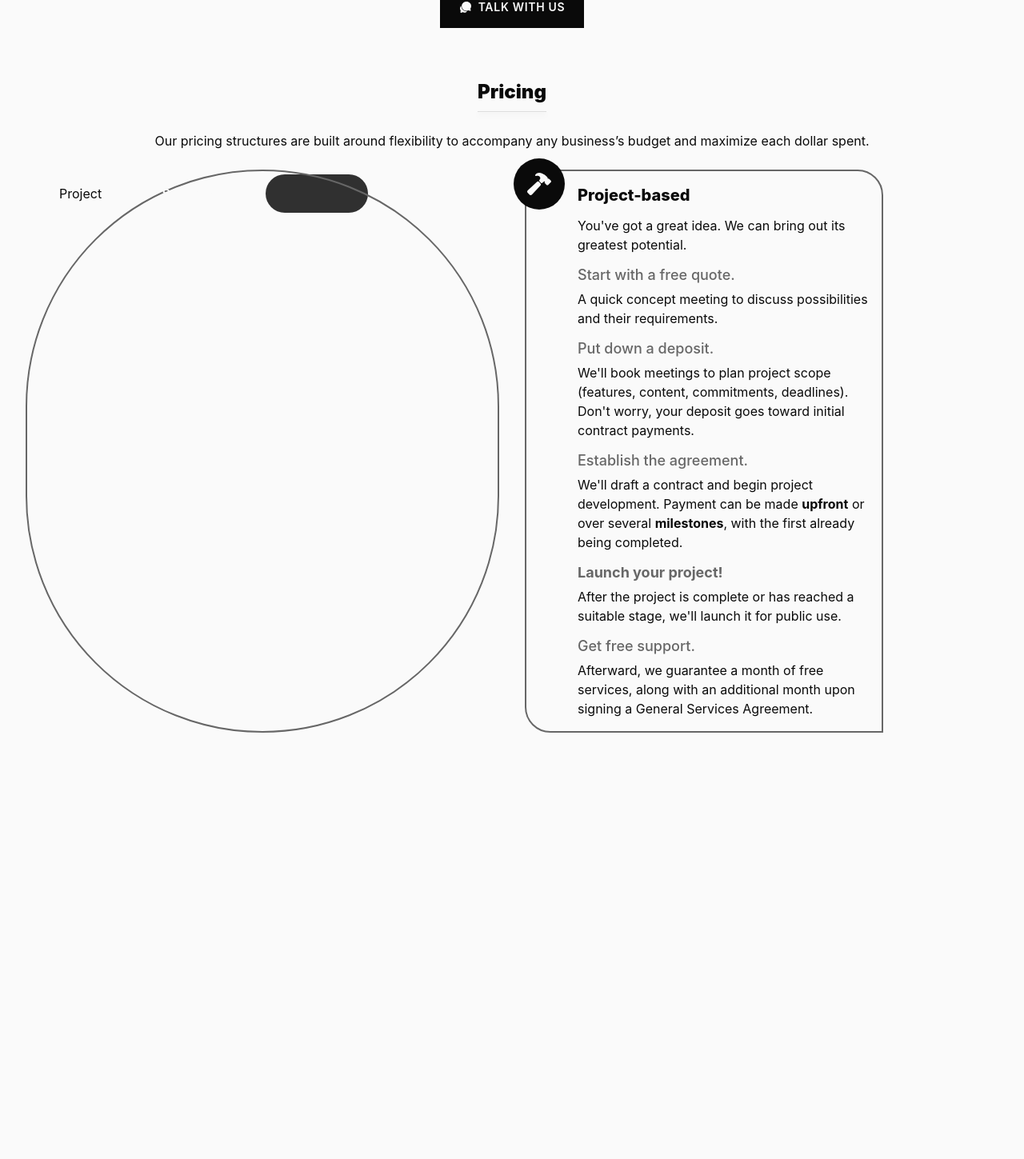
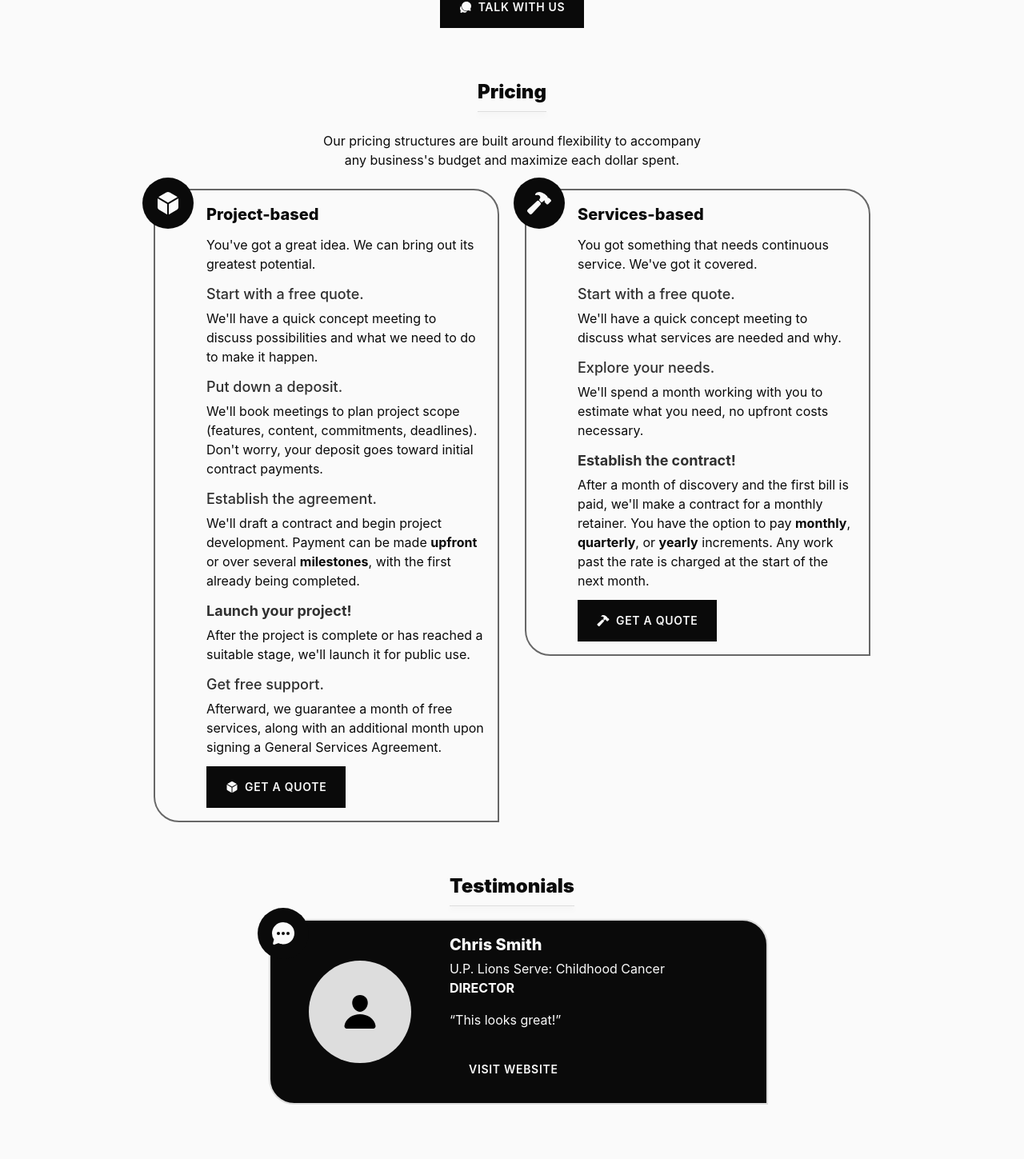
Before and after one commit to sugarmaplemedia/sugarmaplemedia, a SvelteKit app: page / in a window 1280 px wide. Shown: the part 1330-2779 px from the top of the page at 80% size. Built offline with nearby package versions, Linux system fonts and the light colour scheme.

Commit message:
Finished pricing, built testimonial, about & folio

```diff
--- a/src/lib/components/Button.svelte
+++ b/src/lib/components/Button.svelte
@@ -4,17 +4,20 @@ import type { Name } from "./Icon";
 
 // TODO: Add ability to override href with function
 export let href = "#"
+export let target: string|null = null
 export let icon: Name|null = null
+export let darkMode = false
 </script>
 
 <a
     {href}
+    {target}
     class="
         px-4 lg:px-6 py-3 lg:py-4 w-fit
         flex gap-2 items-center
-        bg-black
-        text-xs lg:text-sm text-white uppercase tracking-wider font-semibold
-        fill-white">
+        {!darkMode ? 'bg-black' : 'bg-white'}
+        text-xs lg:text-sm {!darkMode ? 'text-white' : 'text-black'} uppercase tracking-wider font-semibold
+        {!darkMode ? 'fill-white' : 'fill-black'}">
     {#if icon}
     <Icon name={icon} />
     {/if}
--- a/src/lib/components/Icon.d.ts
+++ b/src/lib/components/Icon.d.ts
@@ -1 +1 @@
-export type Name = "brackets"|"brush"|"chatbubbles"|"cube"|"desktop"|"hammer"|"image"
+export type Name = "brackets"|"brush"|"chatbubbles"|"chatmessage"|"cube"|"desktop"|"hammer"|"image"|"person"
--- a/src/lib/components/Icon.svelte
+++ b/src/lib/components/Icon.svelte
@@ -9,10 +9,12 @@ let icons = {
     brackets: `<path d="M160 389a20.91 20.91 0 01-13.82-5.2l-128-112a21 21 0 010-31.6l128-112a21 21 0 0127.66 31.61L63.89 256l109.94 96.19A21 21 0 01160 389zM352 389a21 21 0 01-13.84-36.81L448.11 256l-109.94-96.19a21 21 0 0127.66-31.61l128 112a21 21 0 010 31.6l-128 112A20.89 20.89 0 01352 389zM208 437a21 21 0 01-20.12-27l96-320a21 21 0 1140.23 12l-96 320A21 21 0 01208 437z"/>`,
     brush: `<path d="M233.15 360.11a15.7 15.7 0 01-4.92-.77 16 16 0 01-10.92-13c-2.15-15-19.95-32.46-36.62-35.85a16 16 0 01-8.69-26.33l211.09-235.1c.19-.22.39-.43.59-.63a56.57 56.57 0 0179.89 0 56.51 56.51 0 01.11 79.78l-219 227a16 16 0 01-11.53 4.9zM119.89 480.11c-32.14 0-65.45-16.89-84.85-43a16 16 0 0112.85-25.54c5.34 0 20-4.87 20-20.57 0-39.07 31.4-70.86 70-70.86s70 31.79 70 70.86c0 49.12-39.48 89.11-88 89.11z"/>`,
     chatbubbles: `<path d="M60.44 389.17c0 .07 0 .2-.08.38.03-.12.05-.25.08-.38zM439.9 405.6a26.77 26.77 0 01-9.59-2l-56.78-20.13-.42-.17a9.88 9.88 0 00-3.91-.76 10.32 10.32 0 00-3.62.66c-1.38.52-13.81 5.19-26.85 8.77-7.07 1.94-31.68 8.27-51.43 8.27-50.48 0-97.68-19.4-132.89-54.63A183.38 183.38 0 01100.3 215.1a175.9 175.9 0 014.06-37.58c8.79-40.62 32.07-77.57 65.55-104A194.76 194.76 0 01290.3 32c52.21 0 100.86 20 137 56.18 34.16 34.27 52.88 79.33 52.73 126.87a177.86 177.86 0 01-30.3 99.15l-.19.28-.74 1c-.17.23-.34.45-.5.68l-.15.27a21.63 21.63 0 00-1.08 2.09l15.74 55.94a26.42 26.42 0 011.12 7.11 24 24 0 01-24.03 24.03z"/><path d="M299.87 425.39a15.74 15.74 0 00-10.29-8.1c-5.78-1.53-12.52-1.27-17.67-1.65a201.78 201.78 0 01-128.82-58.75A199.21 199.21 0 0186.4 244.16C85 234.42 85 232 85 232a16 16 0 00-28-10.58s-7.88 8.58-11.6 17.19a162.09 162.09 0 0011 150.06C59 393 59 395 58.42 399.5c-2.73 14.11-7.51 39-10 51.91a24 24 0 008 22.92l.46.39A24.34 24.34 0 0072 480a23.42 23.42 0 009-1.79l53.51-20.65a8.05 8.05 0 015.72 0c21.07 7.84 43 12 63.78 12a176 176 0 0074.91-16.66c5.46-2.56 14-5.34 19-11.12a15 15 0 001.95-16.39z"/>`,
+    chatmessage: `<path d="M398 81.84A227.4 227.4 0 00255.82 32C194.9 32 138 55.47 95.46 98.09 54.35 139.33 31.82 193.78 32 251.37a215.66 215.66 0 0035.65 118.76l.19.27c.28.41.57.82.86 1.22s.65.92.73 1.05l.22.4c1.13 2 2 4.44 1.23 6.9l-18.42 66.66a29.13 29.13 0 00-1.2 7.63A25.69 25.69 0 0076.83 480a29.44 29.44 0 0010.45-2.29l67.49-24.36.85-.33a14.75 14.75 0 015.8-1.15 15.12 15.12 0 015.37 1c1.62.63 16.33 6.26 31.85 10.6 12.9 3.6 39.74 9 60.77 9 59.65 0 115.35-23.1 156.83-65.06C457.36 365.77 480 310.42 480 251.49a213.5 213.5 0 00-4.78-45c-10.34-48.62-37.76-92.9-77.22-124.65zM87.48 380zM160 288a32 32 0 1132-32 32 32 0 01-32 32zm96 0a32 32 0 1132-32 32 32 0 01-32 32zm96 0a32 32 0 1132-32 32 32 0 01-32 32z"/>`,
     cube: `<path d="M440.9 136.3a4 4 0 000-6.91L288.16 40.65a64.14 64.14 0 00-64.33 0L71.12 129.39a4 4 0 000 6.91L254 243.88a4 4 0 004.06 0zM54 163.51a4 4 0 00-6 3.49v173.89a48 48 0 0023.84 41.39L234 479.51a4 4 0 006-3.46V274.3a4 4 0 00-2-3.46zM272 275v201a4 4 0 006 3.46l162.15-97.23A48 48 0 00464 340.89V167a4 4 0 00-6-3.45l-184 108a4 4 0 00-2 3.45z"/>`,
     desktop: `<path d="M16 352a48.05 48.05 0 0048 48h133.88l-4 32H144a16 16 0 000 32h224a16 16 0 000-32h-49.88l-4-32H448a48.05 48.05 0 0048-48v-48H16zm240-16a16 16 0 11-16 16 16 16 0 0116-16zM496 96a48.05 48.05 0 00-48-48H64a48.05 48.05 0 00-48 48v192h480z"/>`,
     hammer: `<path d="M280.16 242.79l-26.11-26.12a32 32 0 00-45.14-.12L27.38 384.08c-6.61 6.23-10.95 14.17-11.35 23.06a32.11 32.11 0 009.21 23.94l39 39.43a.46.46 0 00.07.07A32.29 32.29 0 0087 480h1.18c8.89-.33 16.85-4.5 23.17-11.17l168.7-180.7a32 32 0 00.11-45.34zM490 190l-.31-.31-34.27-33.92a21.46 21.46 0 00-15.28-6.26 21.89 21.89 0 00-12.79 4.14c0-.43.06-.85.09-1.22.45-6.5 1.15-16.32-5.2-25.22a258 258 0 00-24.8-28.74.6.6 0 00-.08-.08c-13.32-13.12-42.31-37.83-86.72-55.94A139.55 139.55 0 00257.56 32C226 32 202 46.24 192.81 54.68a119.92 119.92 0 00-14.18 16.22 16 16 0 0018.65 24.34 74.45 74.45 0 018.58-2.63 63.46 63.46 0 0118.45-1.15c13.19 1.09 28.79 7.64 35.69 13.09 11.7 9.41 17.33 22.09 18.26 41.09.18 3.82-7.72 18.14-20 34.48a16 16 0 001.45 21l34.41 34.41a16 16 0 0022 .62c9.73-8.69 24.55-21.79 29.73-25 7.69-4.73 13.19-5.64 14.7-5.8a19.18 19.18 0 0111.29 2.38 1.24 1.24 0 01-.31.95l-1.82 1.73-.3.28a21.52 21.52 0 00.05 30.54l34.26 33.91a21.45 21.45 0 0015.28 6.25 21.7 21.7 0 0015.22-6.2l55.5-54.82c.19-.19.38-.39.56-.59A21.87 21.87 0 00490 190z"/>`,
-    image: `<path d="M416 64H96a64.07 64.07 0 00-64 64v256a64.07 64.07 0 0064 64h320a64.07 64.07 0 0064-64V128a64.07 64.07 0 00-64-64zm-80 64a48 48 0 11-48 48 48.05 48.05 0 0148-48zM96 416a32 32 0 01-32-32v-67.63l94.84-84.3a48.06 48.06 0 0165.8 1.9l64.95 64.81L172.37 416zm352-32a32 32 0 01-32 32H217.63l121.42-121.42a47.72 47.72 0 0161.64-.16L448 333.84z"/>`
+    image: `<path d="M416 64H96a64.07 64.07 0 00-64 64v256a64.07 64.07 0 0064 64h320a64.07 64.07 0 0064-64V128a64.07 64.07 0 00-64-64zm-80 64a48 48 0 11-48 48 48.05 48.05 0 0148-48zM96 416a32 32 0 01-32-32v-67.63l94.84-84.3a48.06 48.06 0 0165.8 1.9l64.95 64.81L172.37 416zm352-32a32 32 0 01-32 32H217.63l121.42-121.42a47.72 47.72 0 0161.64-.16L448 333.84z"/>`,
+    person: `<path d="M332.64 64.58C313.18 43.57 286 32 256 32c-30.16 0-57.43 11.5-76.8 32.38-19.58 21.11-29.12 49.8-26.88 80.78C156.76 206.28 203.27 256 256 256s99.16-49.71 103.67-110.82c2.27-30.7-7.33-59.33-27.03-80.6zM432 480H80a31 31 0 01-24.2-11.13c-6.5-7.77-9.12-18.38-7.18-29.11C57.06 392.94 83.4 353.61 124.8 326c36.78-24.51 83.37-38 131.2-38s94.42 13.5 131.2 38c41.4 27.6 67.74 66.93 76.18 113.75 1.94 10.73-.68 21.34-7.18 29.11A31 31 0 01432 480z"/>`
 }
 
 let displayIcon = icons[name]
--- a/src/routes/+page.svelte
+++ b/src/routes/+page.svelte
@@ -99,7 +99,7 @@ const handleKeydown = (e: KeyboardEvent, f: () => void) => {
     <section id="services" class="px-4 xs:px-6 flex flex-col items-center gap-8">
         <Header>Services</Header>
 
-        <main class="pl-4 xs:pl-0 flex flex-col md:grid md:grid-cols-2 items-center md:items-stretch gap-8">
+        <main class="max-w-4xl pl-4 xs:pl-0 flex flex-col md:grid md:grid-cols-2 items-center md:items-stretch gap-8">
             <!-- Model object -->
             {#each services as service}
             <article class="max-w-md pl-12 xs:pl-16 pr-4 py-4 relative border-2 border-gray rounded-[0_32px_0_32px]">
@@ -120,17 +120,16 @@ const handleKeydown = (e: KeyboardEvent, f: () => void) => {
         </footer>
     </section>
 
-    <section id="pricing" class="flex flex-col gap-6 px-2">
+    <section id="pricing" class="flex flex-col items-center gap-6 px-2">
         <Header>Pricing</Header>
-        <p class="px-4 text-center">Our pricing structures are built around flexibility to accompany any business’s budget and maximize each dollar spent.</p>
-        <main class="px-2 xs:px-6 flex flex-col md:grid md:grid-cols-2 items-center md:items-stretch gap-8">
+        <p class="max-w-lg px-4 text-center">Our pricing structures are built around flexibility to accompany any business's budget and maximize each dollar spent.</p>
+        <main class="px-2 xs:px-6 flex flex-col items-center gap-8">
             <!-- Toggle -->
-            <!-- Two text boxes inside a flex row container with a before pseudo for bg color -->
             <button
                 on:click={handleToggle}
                 on:keydown={(e) => handleKeydown(e, handleToggle)}
                 class="
-                    px-10 py-4 relative flex border-2 border-gray rounded-full
+                    px-10 py-4 relative flex md:hidden border-2 border-gray rounded-full
 
                     before:w-32 before:h-12
                     before:transition-all
@@ -141,35 +140,114 @@ const handleKeydown = (e: KeyboardEvent, f: () => void) => {
             </button>
 
             <!-- Pricing container -->
-            <article class="max-w-md pl-12 xs:pl-16 pr-4 py-4 relative border-2 border-gray rounded-[0_32px_0_32px]">
+            <div class="w-[200vw] md:w-full max-w-4xl gap-8 px-4 md:px-0 flex {toggleLeft ? 'translate-x-1/4' : '-translate-x-1/4'} md:translate-x-0 transition-all">
+                <article class="w-full ml-4 md:ml-0 pl-12 xs:pl-16 pr-4 py-4 relative border-2 border-gray rounded-[0_32px_0_32px]">
                     <div class="w-fit p-4 absolute -left-6 xs:-left-4 -top-6 xs:-top-4 bg-black rounded-full">
-                    <Icon name="hammer" class="w-8 h-8 fill-white"/>
+                        <Icon name="cube" class="w-8 h-8 fill-white"/>
                     </div>
                     <div class="h-full flex flex-col gap-3">
                         <h3>Project-based</h3>
                         <p>You've got a great idea. We can bring out its greatest potential.</p>
                         <section class="flex flex-col gap-1">
-                        <h4>Start with a free quote.</h4>
-                        <p>A quick concept meeting to discuss possibilities and their requirements.</p>
+                            <h4 class="text-gray-dark">Start with a free quote.</h4>
+                            <p>We'll have a quick concept meeting to discuss possibilities and what we need to do to make it happen.</p>
                         </section>
                         <section class="flex flex-col gap-1">
-                        <h4>Put down a deposit.</h4>
+                            <h4 class="text-gray-dark">Put down a deposit.</h4>
                             <p>We'll book meetings to plan project scope (features, content, commitments, deadlines). Don't worry, your deposit goes toward initial contract payments.</p>
                         </section>
                         <section class="flex flex-col gap-1">
-                        <h4>Establish the agreement.</h4>
+                            <h4 class="text-gray-dark">Establish the agreement.</h4>
                             <p>We'll draft a contract and begin project development. Payment can be made <span class="font-bold">upfront</span> or over several <span class="font-bold">milestones</span>, with the first already being completed.</p>
                         </section>
                         <section class="flex flex-col gap-1">
-                        <h4 class="font-bold">Launch your project!</h4>
+                            <h4 class="font-bold text-gray-dark">Launch your project!</h4>
                             <p>After the project is complete or has reached a suitable stage, we'll launch it for public use.</p>
                         </section>
                         <section class="flex flex-col gap-1">
-                        <h4>Get free support.</h4>
+                            <h4 class="text-gray-dark">Get free support.</h4>
                             <p>Afterward, we guarantee a month of free services, along with an additional month upon signing a General Services Agreement.</p>
                         </section>
+                        <Button icon="cube">Get a quote</Button>
                     </div>
                 </article>
+                <article class="h-fit w-full ml-4 md:ml-0 pl-12 xs:pl-16 pr-4 py-4 relative border-2 border-gray rounded-[0_32px_0_32px]">
+                    <div class="w-fit p-4 absolute -left-6 xs:-left-4 -top-6 xs:-top-4 bg-black rounded-full">
+                        <Icon name="hammer" class="w-8 h-8 fill-white"/>
+                    </div>
+                    <div class="h-full flex flex-col gap-3">
+                        <h3>Services-based</h3>
+                        <p>You got something that needs continuous service. We've got it covered.</p>
+                        <section class="flex flex-col gap-1">
+                            <h4 class="text-gray-dark">Start with a free quote.</h4>
+                            <p>We'll have a quick concept meeting to discuss what services are needed and why.</p>
+                        </section>
+                        <section class="flex flex-col gap-1">
+                            <h4 class="text-gray-dark">Explore your needs.</h4>
+                            <p>We'll spend a month working with you to estimate what you need, no upfront costs necessary.</p>
+                        </section>
+                        <section class="flex flex-col gap-1">
+                            <h4 class="font-bold text-gray-dark">Establish the contract!</h4>
+                            <p>After a month of discovery and the first bill is paid, we'll make a contract for a monthly retainer. You have the option to pay <span class="font-bold">monthly</span>, <span class="font-bold">quarterly</span>, or <span class="font-bold">yearly</span> increments. Any work past the rate is charged at the start of the next month.</p>
+                        </section>
+                        <Button icon="hammer">Get a quote</Button>
+                    </div>
+                </article>
+            </div>
+        </main>
+    </section>
+
+    <section class="flex flex-col items-center gap-4">
+        <header>
+            <Header>Testimonials</Header>
+        </header>
+        <main class="w-full max-w-2xl px-4">
+            <article class="ml-4 px-4 py-4 relative border-2 border-gray-light bg-black rounded-[0_32px_0_32px] text-white">
+                <div class="w-fit p-4 absolute -left-6 xs:-left-4 -top-6 xs:-top-4 bg-black rounded-full">
+                    <Icon name="chatmessage" class="w-8 h-8 fill-white"/>
+                </div>
+                <div class="h-full flex flex-col sm:flex-row items-center gap-4">
+                    <div class="w-32 h-32 sm:mx-8 flex justify-center items-center bg-gray-light rounded-full">
+                        <Icon name="person" class="w-12 h-12" />
+                    </div>
+                    <div class="flex flex-col items-center sm:items-start gap-4">
+                        <div class="flex flex-col items-center sm:items-start gap-1">
+                            <h3>Chris Smith</h3>
+                            <p class="text-center sm:text-left flex flex-col">
+                                <span>U.P. Lions Serve: Childhood Cancer</span>
+                                <span class="uppercase font-bold">Director</span>
+                            </p>
+                        </div>
+                        <q class="mb-2">This looks great!</q>
+                        <Button href="https://uplionsserve.org/childhood-cancer" target="_blank">Visit website</Button>
+                    </div>
+                </div>
+            </article>
+        </main>
+    </section>
+
+    <section class="flex flex-col items-center gap-8">
+        <header>
+            <Header>Looking for more?</Header>
+        </header>
+        <Button href="https://harrisonbouche.com/portfolio" target="_blank">Peruse our portfolio</Button>
+    </section>
+
+    <section class="flex flex-col items-center gap-4">
+        <header>
+            <Header>About Us</Header>
+        </header>
+        <main class="max-w-4xl px-4 xs:px-8 flex flex-col md:flex-row items-center md:gap-8 lg:gap-16">
+            <img
+                src="/images/about.png"
+                alt="A collage consisting of Harrison Bouche, the Sugar Maple Media logo, and a U.P. river."
+                class="max-w-xs px-8 xs:px-4" />
+            <div class="flex flex-col gap-4 pt-8">
+                <p>Thanks for taking the time to check out my website. If we haven't already been introduced, my name is <span class="font-bold">Harrison Bouche</span>. I am a web developer and designer from the Upper Peninsula of Michigan.</p>
+                <p>If you catch me outside of work, you'll likely find me singing, mountain biking, sipping coffee, or listening to podcasts somewhere in the rolling hills of Marquette.</p>
+                <p>I am a senior pursuing two majors at Northern Michigan University: Communication Studies, and Mobile and Web Application Development.</p>
+                <p>All of the skills I have learned combine in my business, Sugar Maple Media, where I provide digital development and design services with a focus on quality consultation.</p>
+            </div>
         </main>
     </section>
 </main>
```
Also changed, not shown: static/images/about.png (added). Lines whose indentation alone changed are shown as unchanged.
